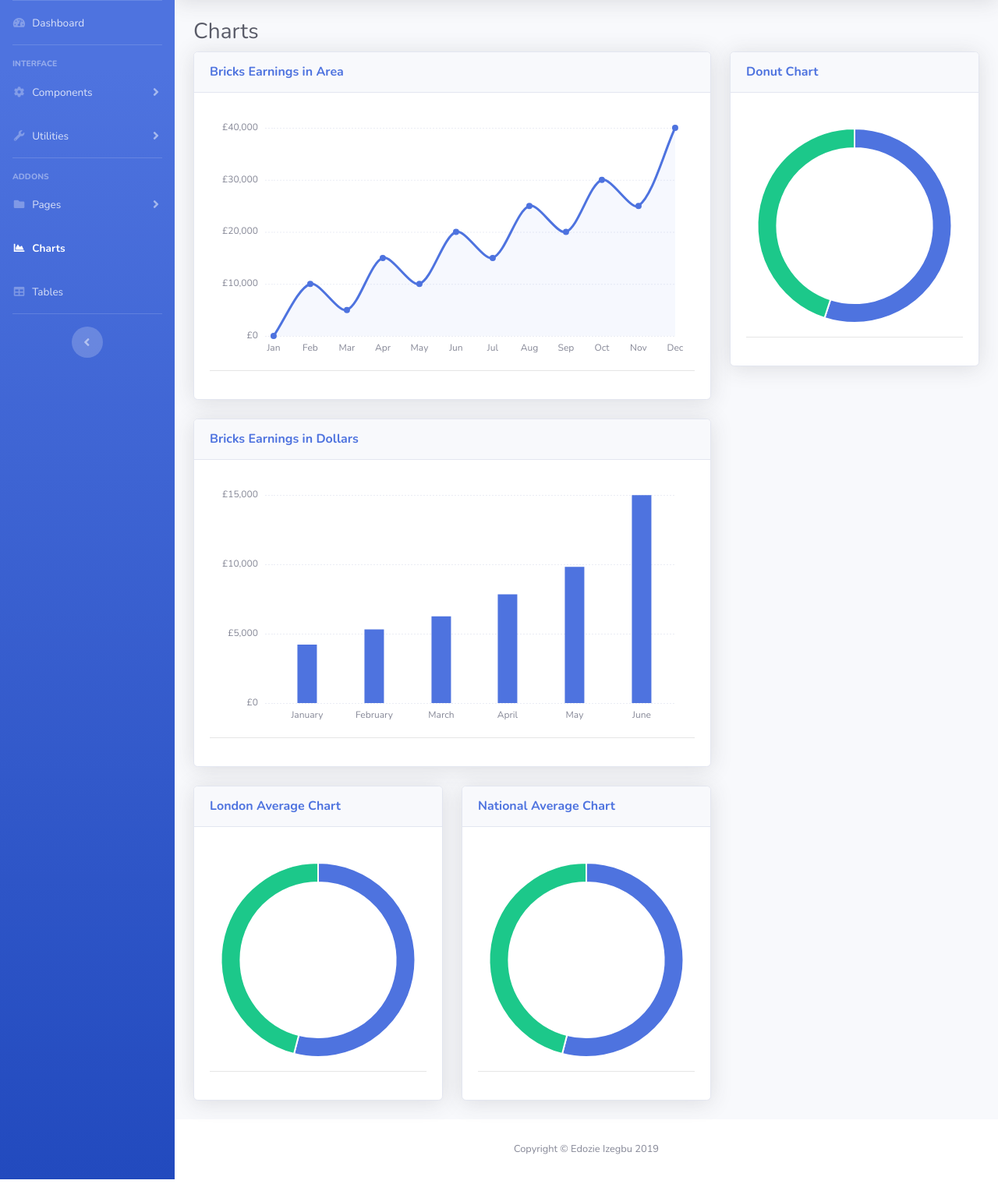
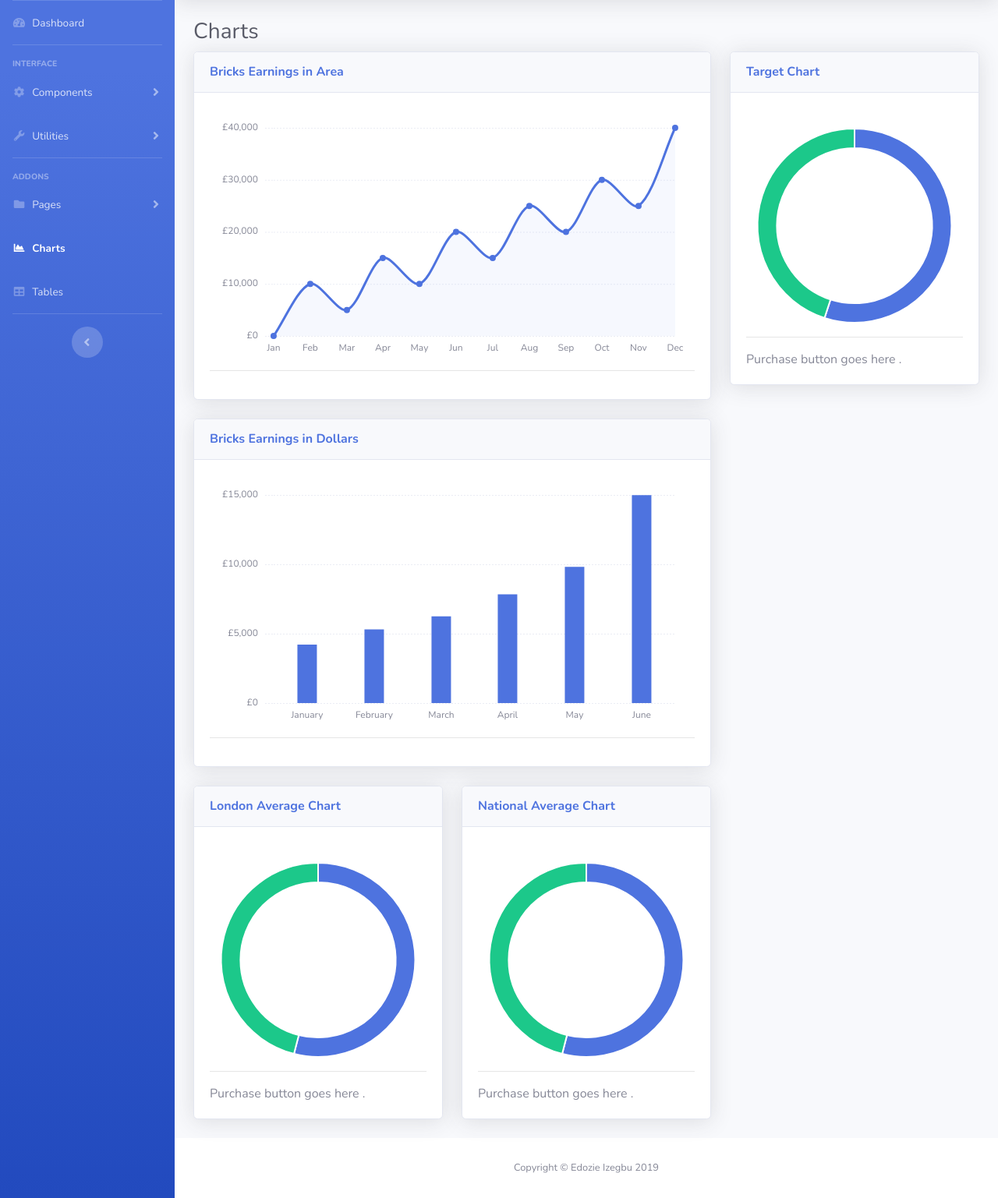
Before and after one commit to Edozie101/bbyb, a Django app: page /charts/ in a window 1280 px wide. Shown: the part 70-1607 px from the top of the page at 78% size. Before the commit the page ends 1583 px from the top, so only its background shows below. Run offline with Django 3.2, Linux system fonts and the light colour scheme; some libraries are stand-ins or nearby versions.

Commit message:
added more changes and extra pie chart

```diff
--- a/bbb/bricks/templates/charts.html
+++ b/bbb/bricks/templates/charts.html
@@ -9,6 +9,8 @@
   <meta name="viewport" content="width=device-width, initial-scale=1, shrink-to-fit=no">
   <meta name="description" content="">
   <meta name="author" content="">
+   <link rel="manifest" href="{% static 'manifest.json' %}">
+
 
   <title>Bricks Dashboard</title>
 
@@ -375,7 +377,7 @@
               <div class="card shadow mb-4">
                 <!-- Card Header - Dropdown -->
                 <div class="card-header py-3">
-                  <h6 class="m-0 font-weight-bold text-primary">Donut Chart</h6>
+                  <h6 class="m-0 font-weight-bold text-primary">Target Chart</h6>
                 </div>
                 <!-- Card Body -->
                 <div class="card-body">
@@ -383,7 +385,7 @@
                     <canvas id="myPieChart"></canvas>
                   </div>
                   <hr>
-                  <!--Styling for the donut chart can be found in the <code>/js/demo/chart-pie-demo.js</code> file.-->
+                  Purchase button goes here .
                 </div>
               </div>
             </div>
@@ -401,6 +403,8 @@
                     <canvas id="londonpiechart"></canvas>
                   </div>
                   <hr>
+                    Purchase button goes here .
+
                 </div>
               </div>
             </div>
@@ -419,6 +423,8 @@
                     <canvas id="nationalpiechart"></canvas>
                   </div>
                   <hr>
+                  Purchase button goes here .
+
                 </div>
               </div>
             </div>
--- a/bbb/bricks/templates/dashboard.html
+++ b/bbb/bricks/templates/dashboard.html
@@ -9,6 +9,7 @@
   <meta name="viewport" content="width=device-width, initial-scale=1, shrink-to-fit=no">
   <meta name="description" content="">
   <meta name="author" content="">
+    <link rel="manifest" href="{% static 'manifest.json' %}">
 
   <title>Bricks Dashboard</title>
 
```
